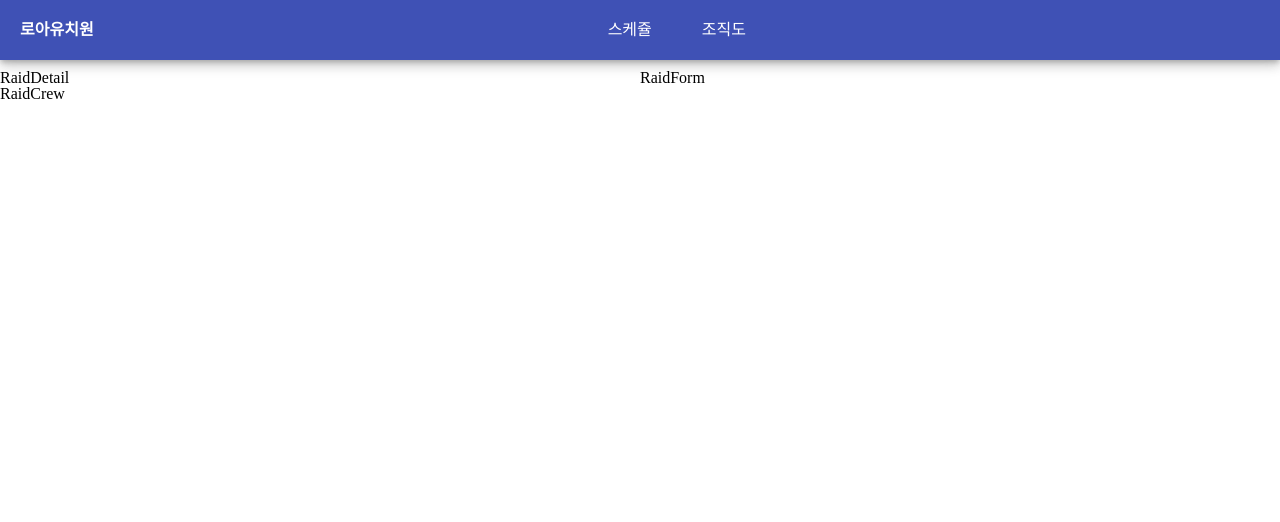
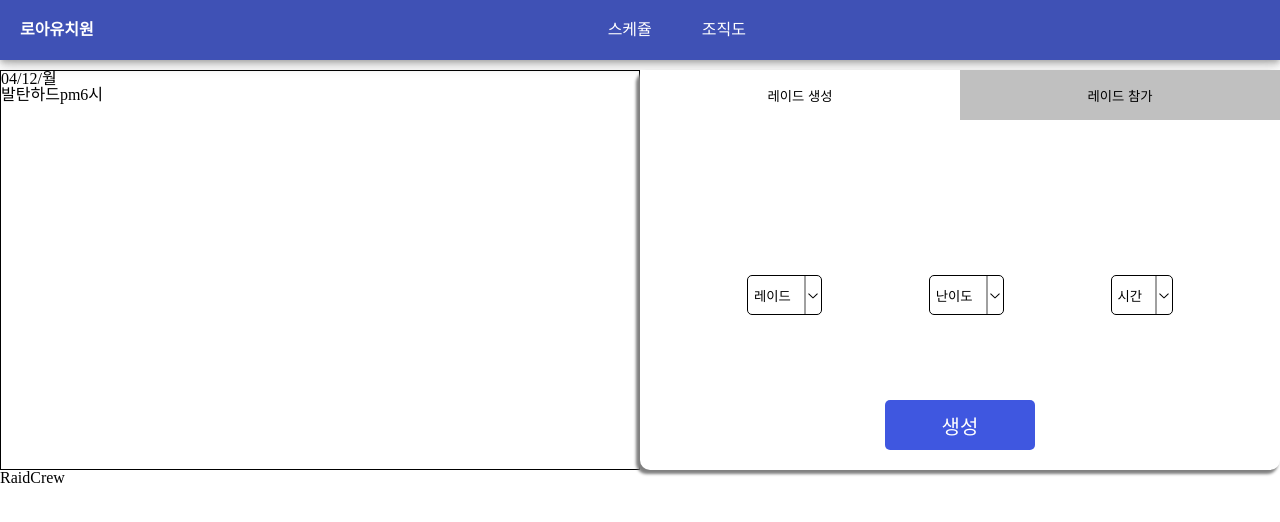
Before and after one commit to liketiger/loakin, a React (Create React App) app: page /raid in a window 1280 px wide. Shown: the top 522 px of the page. Built offline with nearby package versions, Linux system fonts and the light colour scheme; no server answers.

Commit message:
markup : apply styles to Raid page

```diff
--- a/src/components/common/Button.tsx
+++ b/src/components/common/Button.tsx
@@ -1,3 +1,20 @@
+import React from 'react'
 import styled from "styled-components";
 
-// const Button =
+type ButtonProps = {
+  children: string,
+  onClick?: () => void
+};
+
+const Button = (props: ButtonProps) => {
+  return (
+    <ButtonUI {...props}>{props.children}</ButtonUI>
+  )
+};
+
+const ButtonUI = styled.button`
+  outline: none;
+  border: none;
+`
+
+export default Button;
--- /dev/null
+++ b/src/components/common/SelectBox.tsx
@@ -0,0 +1,112 @@
+import React, { useEffect, useState } from 'react'
+import styled from 'styled-components';
+import { RxChevronDown } from 'react-icons/rx'
+import Button from './Button';
+
+type SelectBoxType = {
+  text: string,
+  // option?: string[]
+}
+
+type OptionListType = {
+  isDropped: boolean,
+};
+
+const SelectBox = (props: SelectBoxType) => {
+  const [isDropped, setIsDropped] = useState(false);
+  const [btnTxt, setBtnTxt] = useState(props.text);
+
+  const closeDropdownHandler = (e: MouseEvent) => {
+    if (!((e.target as HTMLElement).matches('#selectBtn'))) setIsDropped(false);
+  }
+
+  useEffect(() => {
+    document.addEventListener('click', closeDropdownHandler);
+    setBtnTxt(props.text);
+  }, [props.text]);
+
+  const dropHandler = () => setIsDropped(prev => !prev);
+
+  const listClickHandler = (e: React.MouseEvent<HTMLElement>) => {
+    setBtnTxt((e.target as HTMLButtonElement).textContent!);
+  }
+
+  return (
+    <SelectBoxUI>
+      <SelectLabel id='selectBtn' onClick={dropHandler}>{btnTxt}</SelectLabel>
+      <OptionList isDropped={isDropped}>
+        <OptionItem onClick={listClickHandler}>이호</OptionItem>
+        <OptionItem>황성재</OptionItem>
+        <OptionItem>이름이너무길어서어허</OptionItem>
+        <OptionItem>이름이너무길어서어허</OptionItem>
+        <OptionItem>이름이너무길어서어허</OptionItem>
+      </OptionList>
+      <ArrowIcon />
+    </SelectBoxUI>
+  )
+};
+
+const SelectBoxUI = styled.div`
+  /* width: 200px; */
+  height: 40px;
+  border: 1px solid black;
+  border-radius: 5px;
+  position: relative;
+`;
+
+const ArrowIcon = styled(RxChevronDown)`
+  position: absolute;
+  top: 50%;
+  transform: translate3d(0, -50%, 0);
+  right: 0;
+`
+
+const SelectLabel = styled(Button)<{ id: string }>`
+  width: 100%;
+  height: 100%;
+  background-color: transparent;
+  padding-right: 30px;
+
+  &:hover {
+    background-color: #A0A0A0;
+    cursor: pointer;
+  }
+
+  &::after {
+    content: '';
+    display: block;
+    width: 2px;
+    height: 100%;
+    position: absolute;
+    top: 0;
+    right: 15px;
+    background: #A0A0A0;
+  }
+`;
+
+const OptionList = styled.ul<OptionListType>`
+  position: absolute;
+  top: 39px;
+  right: 0;
+  list-style-type: none;
+  border: 1px solid black;
+  border-radius: 5px;
+  margin: 0;
+  z-index: 1;
+  background-color: white;
+  display: ${({ isDropped }) => isDropped ? 'block' : 'none'};
+`;
+
+const OptionItem = styled.li`
+  text-align: right;
+  padding: 5px 10px;
+  margin: 5px 0;
+  white-space: nowrap;
+
+  &:hover {
+    background-color: #A0A0A0;
+    cursor: pointer;
+  }
+`;
+
+export default SelectBox;
--- a/src/components/raid/RaidDetail.tsx
+++ b/src/components/raid/RaidDetail.tsx
@@ -1,9 +1,23 @@
 import React from 'react'
+import styled from 'styled-components';
+import RaidInfo from './RaidInfo';
 
 const RaidDetail = () => {
   return (
-    <div>RaidDetail</div>
+    <RaidDetailWrapper>
+      <RaidDate>04/12/월</RaidDate>
+      <RaidInfo />
+    </RaidDetailWrapper>
   )
 };
 
+const RaidDetailWrapper = styled.section`
+  border: 1px solid black;
+  height: 50vh;
+`;
+
+const RaidDate = styled.div`
+
+`
+
 export default RaidDetail;
--- a/src/components/raid/RaidForm.tsx
+++ b/src/components/raid/RaidForm.tsx
@@ -1,9 +1,53 @@
-import React from 'react'
+import React, { useState, FormEvent } from 'react'
+import styled from 'styled-components';
+import Button from '../common/Button';
+import Input from '../common/Input';
+import SelectBox from '../common/SelectBox';
+import RaidFormType from './RaidFormType';
+
+type SelectBtnType = {
+  isCreate: boolean,
+  btnType: string,
+};
 
 const RaidForm = () => {
+  const [isCreate, setIsCreate] = useState(true);
+  const selectCreateHandler = () => setIsCreate(true);
+  const selectAttendHandler = () => setIsCreate(false);
+
+  const themeHandler = ({ isCreate, btnType }: SelectBtnType) => {
+    if (isCreate) {
+      if (btnType === 'create') return 'white';
+      return '#C0C0C0';
+    }
+    if (btnType === 'create') return '#C0C0C0';
+    return 'white'
+  }
+
   return (
-    <div>RaidForm</div>
+    <RaidFormWrapper>
+      <BtnWrapper>
+        <RaidFormSelectBtn theme={themeHandler} onClick={selectCreateHandler} isCreate={isCreate} btnType='create'>레이드 생성</RaidFormSelectBtn>
+        <RaidFormSelectBtn theme={themeHandler} onClick={selectAttendHandler} isCreate={isCreate} btnType='attend'>레이드 참가</RaidFormSelectBtn>
+      </BtnWrapper>
+      <RaidFormType isCreate={isCreate} />
+    </RaidFormWrapper>
   )
 };
 
+const RaidFormWrapper = styled.section`
+  display: flex;
+  flex-direction: column;
+  border-radius: 10px;
+  box-shadow: -3px 3px 3px 1px grey;
+`;
+
+const BtnWrapper = styled.div``;
+
+const RaidFormSelectBtn = styled(Button)<SelectBtnType>`
+  width: 50%;
+  height: 50px;
+  background-color: ${props => props.theme(props)};
+`;
+
 export default RaidForm;
--- /dev/null
+++ b/src/components/raid/RaidFormType.tsx
@@ -0,0 +1,51 @@
+import React, { FormEvent } from 'react'
+import styled from 'styled-components';
+import Button from '../common/Button';
+import SelectBox from '../common/SelectBox';
+
+type RaidFormPropType = {
+  isCreate: boolean
+};
+
+const RaidFormType = (props: RaidFormPropType) => {
+  const { isCreate } = props;
+
+  const submitHandler = (e: FormEvent<HTMLFormElement>) => {
+    e.preventDefault();
+  }
+
+  return (
+    <Form onSubmit={submitHandler}>
+        {isCreate ? <SelectBox text='레이드' /> : <SelectBox text='이름' />}
+        {isCreate ? <SelectBox text='난이도' /> : <SelectBox text='캐릭터' />}
+        {isCreate && <SelectBox text='시간' />}
+        <RaidSubmitBtn>{isCreate ? '생성' : '참가'}</RaidSubmitBtn>
+    </Form>
+  )
+};
+
+const Form = styled.form`
+  flex: 1;
+  display: flex;
+  justify-content: space-evenly;
+  align-items: center;
+  position: relative;
+`;
+
+const RaidSubmitBtn = styled(Button)`
+  width: 150px;
+  height: 50px;
+  border-radius: 5px;
+  position: absolute;
+  bottom: 20px;
+  background-color: rgb(63, 87, 224);;
+  color: white;
+  font-size: 20px;
+
+  &:hover {
+    cursor: pointer;
+    background-color: rgb(63, 81, 181);;
+  }
+`;
+
+export default RaidFormType;
--- /dev/null
+++ b/src/components/raid/RaidInfo.tsx
@@ -0,0 +1,22 @@
+import React from 'react'
+import styled from 'styled-components';
+
+const RaidInfo = () => {
+  return (
+    <RaidInfoWrapper>
+      <RaidText>발탄</RaidText>
+      <RaidText>하드</RaidText>
+      <RaidText>pm6시</RaidText>
+    </RaidInfoWrapper>
+  )
+};
+
+const RaidInfoWrapper = styled.div`
+
+`;
+
+const RaidText = styled.span`
+
+`;
+
+export default RaidInfo;
--- a/tsconfig.json
+++ b/tsconfig.json
@@ -1,4 +1,9 @@
 {
+  "ts-node": {
+    "compilerOptions": {
+      "module": "commonjs"
+    }
+  },
   "compilerOptions": {
     "target": "es5",
     "lib": [
```
Also changed, not shown: package.json (+11 -3 lines), src/components/common/Input.tsx (+14 -3 lines), src/server.ts (added, +12 -0 lines), .eslintrc.json, 2 other files (tests, documents, lock files or other folders).
